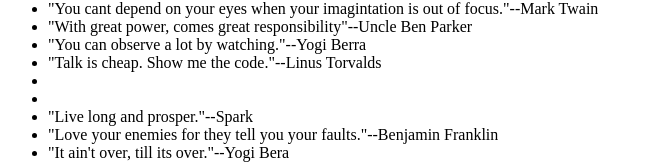
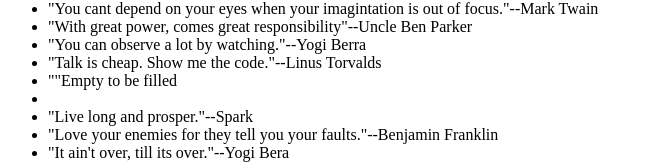
Before and after one commit to vimalavictor/0main_openSAP_repo, a website: page index.html in a window 1280 px wide. Shown: the part 127-291 px from the top of the page, without its empty margins (0-653 px from the left). Drawn offline with Linux system fonts and the light colour scheme.

Commit message:
Commiting initial try on the VS 2019 version

```diff
--- a/index.html
+++ b/index.html
@@ -13,7 +13,7 @@
 			<li>"With great power, comes great responsibility"--Uncle Ben Parker</li>
 			<li>"You can observe a lot by watching."--Yogi Berra</li>
 			<li>"Talk is cheap. Show me the code."--Linus Torvalds</li>
-			<li></li>
+			<li>""Empty to be filled</li>
 			<li></li>
 			<li>"Live long and prosper."--Spark</li>
 			<li>"Love your enemies for they tell you your faults."--Benjamin Franklin</li>
```
